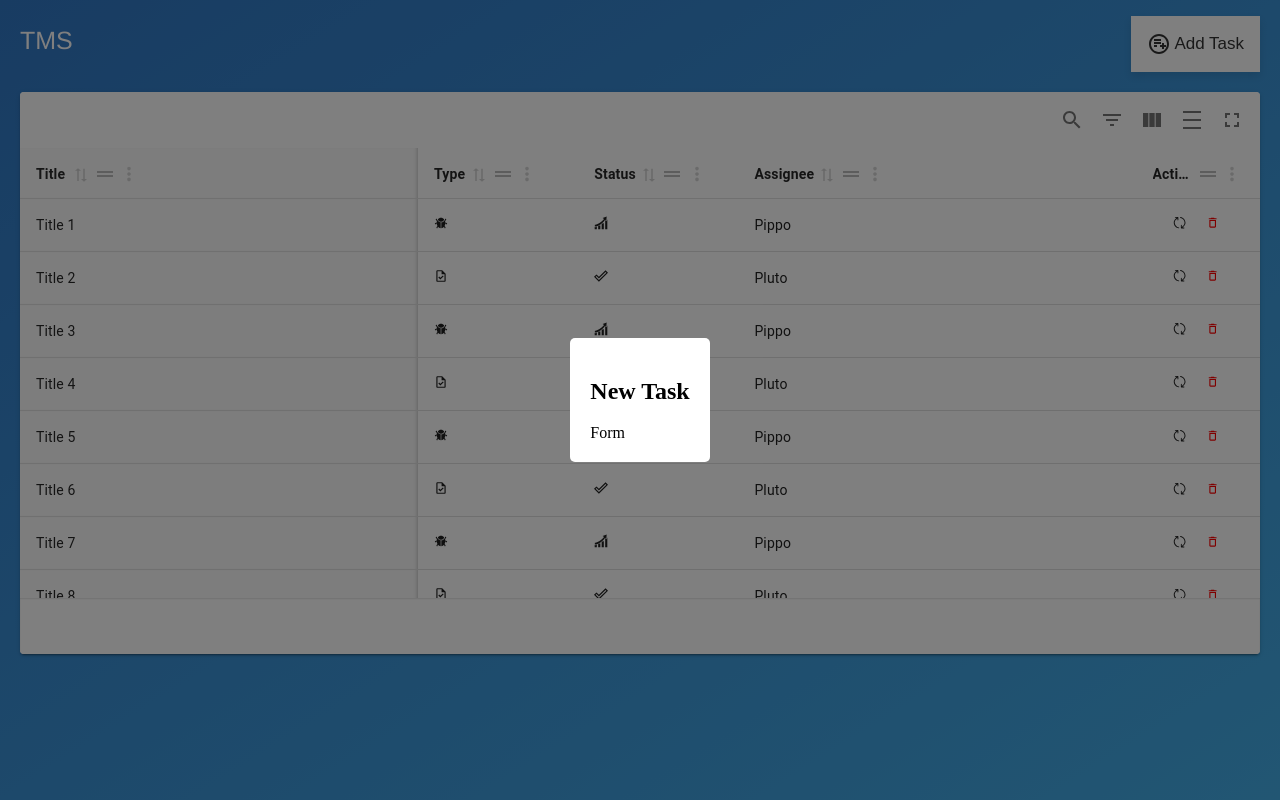
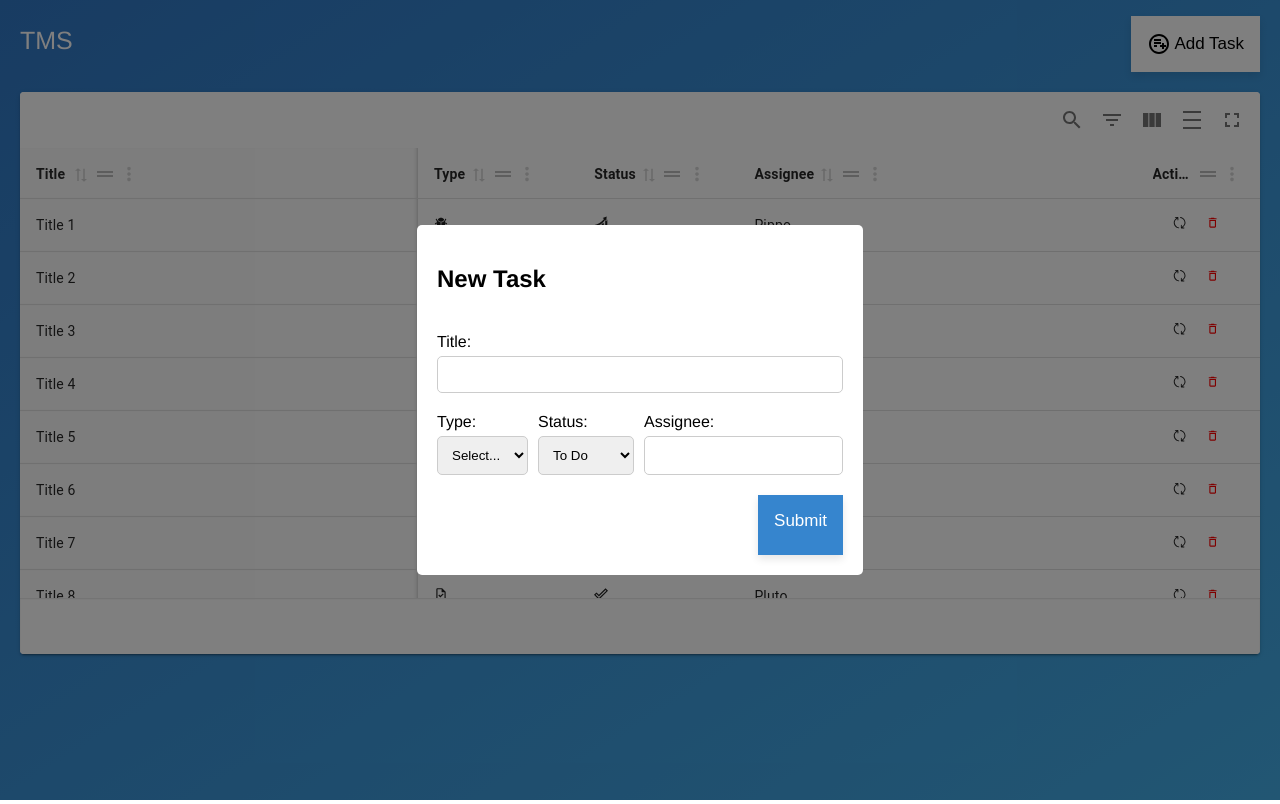
Before and after one commit to Spensiero/task-management-system, a Next.js app: page / in a window 1280 px wide. Both pictures are taken after a click on the button "Add Task". Built offline with nearby package versions, Linux system fonts and the light colour scheme.

Commit message:
added form

```diff
--- a/package.json
+++ b/package.json
@@ -10,11 +10,13 @@
   },
   "dependencies": {
     "@emotion/styled": "^11.11.0",
+    "formik": "^2.4.5",
     "material-react-table": "^2.12.1",
     "next": "14.1.4",
     "react": "^18",
     "react-dom": "^18",
-    "react-icons": "^5.0.1"
+    "react-icons": "^5.0.1",
+    "yup": "^1.4.0"
   },
   "devDependencies": {
     "@types/node": "^20",
--- a/src/components/common/addButton.tsx
+++ /dev/null
@@ -1,35 +0,0 @@
-
-import React from "react";
-import styled from "@emotion/styled";
-import { MdOutlinePlaylistAddCircle  } from "react-icons/md";
-import { IAddButton } from "@/interfaces/interfaces";
-
-const Button = styled.button`
-  background-color: #ffffff;
-  color: #333333;
-  border: none;
-  padding: 16px;
-  font-size: 24px;
-  cursor: pointer;
-  box-shadow: 0px 4px 8px rgba(0, 0, 0, 0.1);
-  transition: box-shadow 0.25s ease;
-  white-space: nowrap;
-  &:hover {
-    box-shadow: 0px 0px 0px 12px rgba(255, 255, 255, 0.3);
-  }
-`;
-
-const Label = styled.div`
-  display:inline;
-  font-size: 17px;
-  white-space: nowrap;
-  vertical-align: text-top;
-`;
-
-export default function AddButton({ onClick, label, title }: IAddButton) {
-  return (
-    <Button title={title} onClick={onClick}>
-        <MdOutlinePlaylistAddCircle/><Label> {label}</Label>
-    </Button>
-  );
-}
--- /dev/null
+++ b/src/components/common/commonButton.tsx
@@ -0,0 +1,56 @@
+
+import React from "react";
+import styled from "@emotion/styled";
+import { ICommonButton } from "@/interfaces/interfaces";
+
+const Button = styled.button`
+  background-color: #ffffff;
+  color: #333333;
+  border: none;
+  padding: 16px;
+  font-size: 24px;
+  cursor: pointer;
+  box-shadow: 0px 4px 8px rgba(0, 0, 0, 0.1);
+  transition: box-shadow 0.25s ease;
+  white-space: nowrap;
+  &:hover {
+    box-shadow: 0px 0px 0px 12px rgba(255, 255, 255, 0.3);
+  }
+`;
+
+const Label = styled.div`
+  display:inline;
+  font-size: 17px;
+  white-space: nowrap;
+  vertical-align: text-top;
+`;
+
+export default function CommonButton({ onClick,
+    label,
+    title,
+    icon = "",
+    type = "button",
+    backgroundColor="#ffffff",
+    shadowColorRgba="rgba(255, 255, 255, 0.3)",
+    textColor = "#000"
+  }: ICommonButton) {
+  const Button = styled.button`
+  background-color: ${backgroundColor};
+  color: ${textColor};
+  border: none;
+  padding: 16px;
+  font-size: 24px;
+  cursor: pointer;
+  box-shadow: 0px 4px 8px rgba(0, 0, 0, 0.1);
+  transition: box-shadow 0.25s ease;
+  white-space: nowrap;
+  &:hover {
+    box-shadow: 0px 0px 0px 12px ${shadowColorRgba};
+  }
+`;
+  return (
+    <Button type={type} title={title} onClick={onClick}>
+        {icon}<Label> {label}</Label>
+    </Button>
+  );
+}
--- a/src/components/contentLogic.tsx
+++ b/src/components/contentLogic.tsx
@@ -1,10 +1,12 @@
 "use client"
 import React, { useEffect, useState } from "react";
 import Layout from "@/layout/layout";
-import AddButton from "./common/addButton";
+import CommonButton from "./common/commonButton";
 import TasksTable from "./tasksTable";
 import Modal from "./common/modal";
 import { ITask } from "@/interfaces/interfaces";
+import TaskForm from "./taskForm";
+import { MdOutlinePlaylistAddCircle } from "react-icons/md";
 
 let initialDataObj = [
   {
@@ -123,10 +125,30 @@ export default function ContentLogic() {
     //TODO: UPDATE DATA API CALL
   }
 
+  const handleSubmit = (task: ITask)=>{
+    switch (actionType) {
+      case "C":
+        addTask(task);
+        break;
+      case "U":
+        updateTask(task);
+        break;
+      default:
+        addTask(task);
+        break;
+    }
+  }
+
   return (
     <>
       <Layout title="TMS">
-        <AddButton title="Add Task" label="Add Task" key="firstChild" onClick={()=> setModalAndAction(true,"C")}/>
+        <CommonButton
+          title="Add Task"
+          label="Add Task"
+          key="firstChild"
+          onClick={()=> setModalAndAction(true,"C")}
+          icon={<MdOutlinePlaylistAddCircle/>}
+        />
         <TasksTable data={data} deleteTask={deleteTask} setModalAndAction={setModalAndAction} key="secondChild"/>
       </Layout>
       {isOpen && <Modal
@@ -134,7 +156,7 @@ export default function ContentLogic() {
                     actionType={actionType}
                     onCloseModal={()=> setModalAndAction(false,"C")}
                   >
-                    Form
+                    <TaskForm handleSubmit={handleSubmit}/>
                   </Modal>}
     </>
   );
--- /dev/null
+++ b/src/components/taskForm.tsx
@@ -0,0 +1,119 @@
+import React from "react";
+import { Formik, Form, Field } from "formik";
+import styled from '@emotion/styled';
+import * as Yup from 'yup'; // Importa Yup
+import CommonButton from "./common/commonButton";
+import { ITaskForm } from "@/interfaces/interfaces";
+
+const initialValues = {
+  title: "",
+  type: "",
+  status: "to do",
+  assignee: ""
+};
+
+const validationSchema = Yup.object().shape({
+  title: Yup.string().required("Required"),
+  type: Yup.string().required("Required"),
+  status: Yup.string().required("Required"),
+  assignee: Yup.string().required("Required"),
+});
+
+const StyledForm = styled(Form)`
+  display: flex;
+  flex-direction: column;
+`;
+
+const FormGroup = styled.div`
+  margin-top: 20px;
+  display: flex;
+  flex-direction: column;
+  flex: 1;
+`;
+
+const StyledLabel = styled.label`
+  margin-bottom: 5px;
+`;
+
+const StyledField = styled(Field)`
+  flex: 1;
+  padding: 10px;
+  border: 1px solid ${({ error }) => (error ? "red" : "#ccc")};
+  border-radius: 5px;
+`;
+
+const StyledSelect = styled(Field)`
+  flex: 1;
+  padding: 10px;
+  border: 1px solid ${({ error }) => (error ? "red" : "#ccc")};
+  border-radius: 5px;
+`;
+
+const RowWrapper = styled.div`
+  display: flex;
+  justify-content: space-between;
+`;
+
+const ButtonWrapper = styled.div`
+  display: flex;
+  justify-content: flex-end;
+  margin-top: 20px;
+`;
+
+const ErrorMessage = styled.div`
+  color: red;
+`;
+
+const TaskForm = ({ handleSubmit }: ITaskForm) => {
+  return (
+    <Formik initialValues={initialValues} onSubmit={handleSubmit} validationSchema={validationSchema}>
+      {({ errors, touched }) => (
+        <StyledForm>
+          <FormGroup>
+            <StyledLabel htmlFor="title">Title:</StyledLabel>
+            <StyledField type="text" id="title" name="title" error={errors.title && touched.title} />
+            {errors.title && touched.title && <ErrorMessage>{errors.title}</ErrorMessage>}
+          </FormGroup>
+          <RowWrapper>
+            <FormGroup>
+              <StyledLabel htmlFor="type">Type:</StyledLabel>
+              <StyledSelect as="select" id="type" name="type" error={errors.type && touched.type}>
+                <option value="">Select...</option>
+                <option value="bug">Bug</option>
+                <option value="task">Task</option>
+              </StyledSelect>
+              {errors.type && touched.type && <ErrorMessage>{errors.type}</ErrorMessage>}
+            </FormGroup>
+            <FormGroup style={{ marginLeft: '10px', marginRight: '10px' }}>
+              <StyledLabel htmlFor="status">Status:</StyledLabel>
+              <StyledSelect as="select" id="status" name="status" error={errors.status && touched.status}>
+                <option value="">Select...</option>
+                <option value="to do">To Do</option>
+                <option value="progress">Progress</option>
+                <option value="done">Done</option>
+              </StyledSelect>
+              {errors.status && touched.status && <ErrorMessage>{errors.status}</ErrorMessage>}
+            </FormGroup>
+            <FormGroup>
+              <StyledLabel htmlFor="assignee">Assignee:</StyledLabel>
+              <StyledField type="text" id="assignee" name="assignee" error={errors.assignee && touched.assignee} />
+              {errors.assignee && touched.assignee && <ErrorMessage>{errors.assignee}</ErrorMessage>}
+            </FormGroup>
+          </RowWrapper>
+          <ButtonWrapper>
+            <CommonButton
+                type="submit"
+                title="Submit"
+                label="Submit"
+                backgroundColor="#3685CE"
+                shadowColorRgba="rgba(55, 136, 208, 0.3)"
+                textColor="#fff"
+            />
+          </ButtonWrapper>
+        </StyledForm>
+      )}
+    </Formik>
+  );
+};
+
+export default TaskForm;
--- a/src/components/tasksTable.tsx
+++ b/src/components/tasksTable.tsx
@@ -32,10 +32,10 @@ export default function TasksTable({setModalAndAction, data, deleteTask}: ITasks
       Cell: ({ cell }) => {
         let iconToShow;
         switch (cell.row.original.taskType) {
-          case 'B':
+          case "B":
             iconToShow = <IoIosBug title="Bug"/>;
             break;
-          case 'T':
+          case "T":
             iconToShow = <MdOutlineTask title="Task"/>;
             break;
           default:
--- a/src/layout/layout.tsx
+++ b/src/layout/layout.tsx
@@ -16,7 +16,6 @@ const Column = styled.div`
   flex: 1;
   display: flex;
   flex-direction: column;
-  justify-content: space-between;
   align-items: center;
   width: 100%;
 `;
@@ -51,9 +50,9 @@ const ContentLeft = styled.div`
   padding-left: 20px;
   padding-top: 30px;
   color: white;
-  font-family: Helvetica, Arial, sans-serif;
   font-size: 25px;
 `;
+
 
 export default function Layout({ title, children }: ILayout) {
   const [firstChild, secondChild] = React.Children.toArray(children);
--- a/src/styles/globals.css
+++ b/src/styles/globals.css
@@ -1,3 +1,4 @@
 body{
     margin: 0;
+    font-family: Helvetica, Arial, sans-serif;
 }
```
Also changed, not shown: src/interfaces/interfaces.ts (+12 -4 lines), 1 other file (tests, documents, lock files or other folders).
